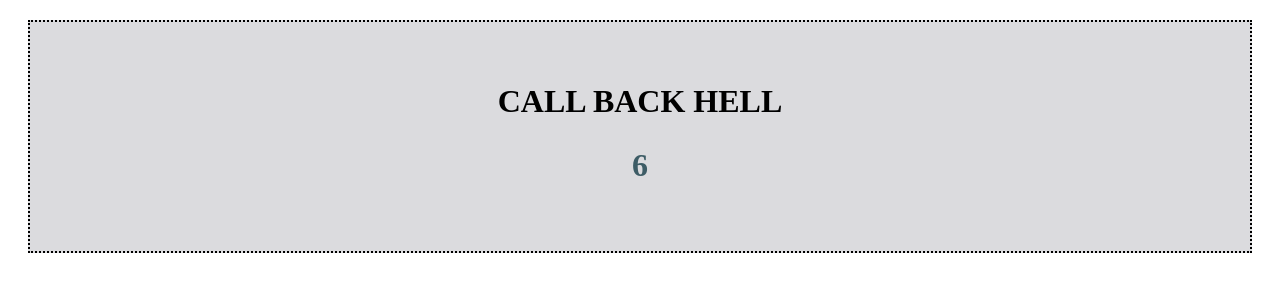
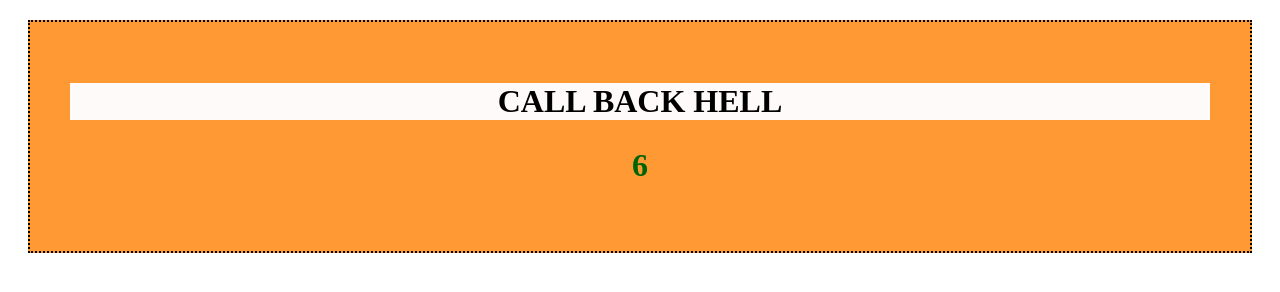
Before and after one commit to DharshiniSathasivam/Call-Back-Hell, a plain HTML site: page index.html in a window 1280 px wide. Drawn offline with Linux system fonts and the light colour scheme.

Commit message:
Color Change

```diff
--- a/index.html
+++ b/index.html
@@ -7,20 +7,21 @@
     <style>
         .container{
             border: 2px dotted black;
-            background-color: rgba(138, 138, 150, 0.308);
+            background-color: rgb(255, 153, 51);
             padding: 40px;
             margin: 20px;
         }
         h1{
             display: flex;
             justify-content: center;
+            background-color: snow;
         }
         #callBack{
             display: flex;
             justify-content: center;
             font-size: xx-large;
             font-weight: bolder;
-            color: rgba(52, 85, 94, 0.945);
+            color:darkgreen;
         }
     </style>
 </head>
```
